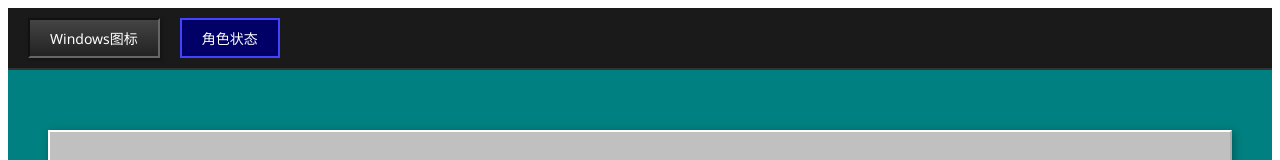
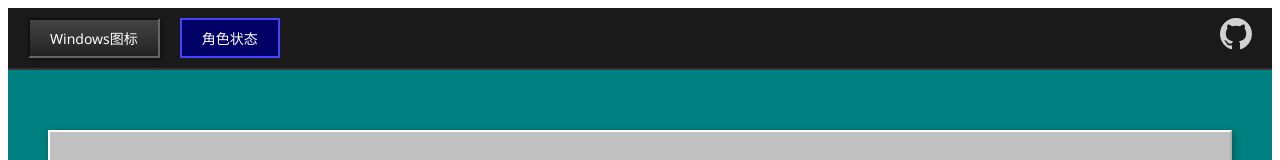
Before and after one commit to mhxy13867806343/vue-vite-windows-icon, a Vue app: page / in a window 1280 px wide. Shown: the top 160 px of the page. Built offline with nearby package versions, Linux system fonts and the light colour scheme.

Commit message:
feat: add GitHub repository link to header

```diff
--- a/src/App.vue
+++ b/src/App.vue
@@ -3,6 +3,11 @@
     <nav class="nav-menu">
       <router-link to="/" class="nav-link windows-style">Windows图标</router-link>
       <router-link to="/character-status" class="nav-link pixel-style">角色状态</router-link>
+      <a href="https://github.com/mhxy13867806343/vue-vite-windows-icon" target="_blank" class="github-link">
+        <svg height="32" viewBox="0 0 16 16" width="32">
+          <path fill="currentColor" d="M8 0C3.58 0 0 3.58 0 8c0 3.54 2.29 6.53 5.47 7.59.4.07.55-.17.55-.38 0-.19-.01-.82-.01-1.49-2.01.37-2.53-.49-2.69-.94-.09-.23-.48-.94-.82-1.13-.28-.15-.68-.52-.01-.53.63-.01 1.08.58 1.23.82.72 1.21 1.87.87 2.33.66.07-.52.28-.87.51-1.07-1.78-.2-3.64-.89-3.64-3.95 0-.87.31-1.59.82-2.15-.08-.2-.36-1.02.08-2.12 0 0 .67-.21 2.2.82.64-.18 1.32-.27 2-.27.68 0 1.36.09 2 .27 1.53-1.04 2.2-.82 2.2-.82.44 1.1.16 1.92.08 2.12.51.56.82 1.27.82 2.15 0 3.07-1.87 3.75-3.65 3.95.29.25.54.73.54 1.48 0 1.07-.01 1.93-.01 2.2 0 .21.15.46.55.38A8.013 8.013 0 0016 8c0-4.42-3.58-8-8-8z"/>
+        </svg>
+      </a>
     </nav>
     <router-view v-slot="{ Component, route }">
       <transition name="fade" mode="out-in">
@@ -220,6 +225,7 @@
   z-index: 100;
   background: #1a1a1a;
   border-bottom: 2px solid #333;
+  justify-content: space-between;
 }
 
 .nav-link {
@@ -448,4 +454,15 @@
   opacity: 0.5;
   filter: grayscale(100%);
 }
+
+.github-link {
+  margin-left: auto;
+  color: #fff;
+  opacity: 0.8;
+  transition: opacity 0.3s;
+}
+
+.github-link:hover {
+  opacity: 1;
+}
 </style>
```
